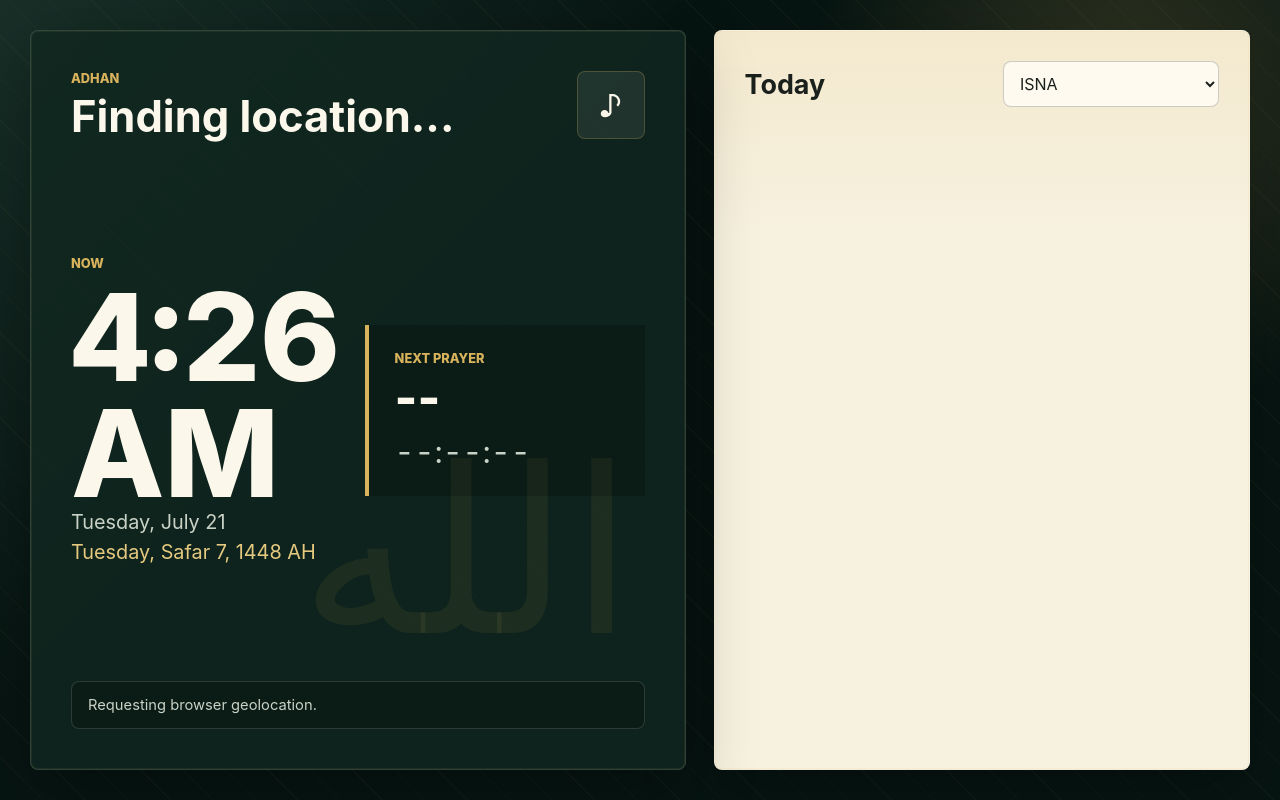
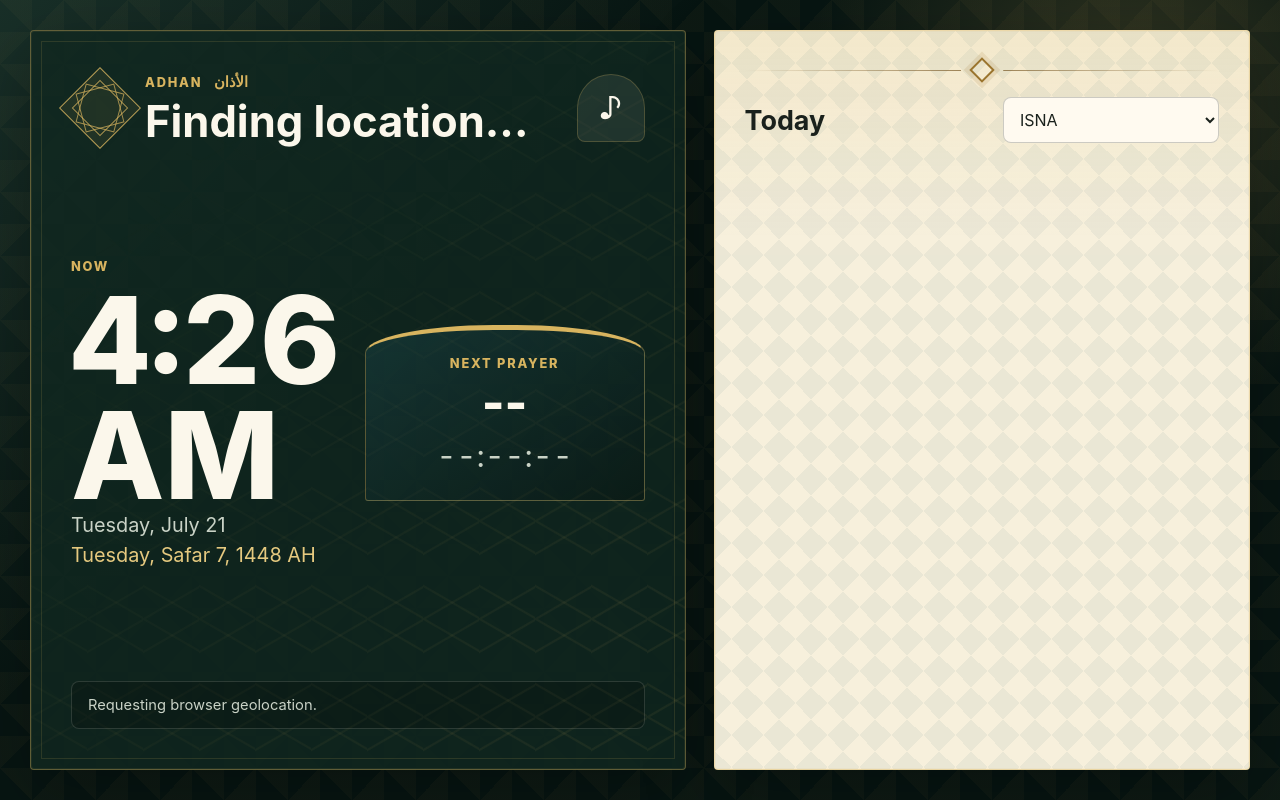
Before and after one commit to shafi/adhan, a plain HTML site: page index.html in a window 1280 px wide. Drawn offline with Linux system fonts and the light colour scheme.

Commit message:
Add Islamic geometric theme

```diff
--- a/index.html
+++ b/index.html
@@ -13,9 +13,12 @@
     <main class="app-shell">
       <section class="hero" aria-label="Current prayer status">
         <div class="topbar">
-          <div>
-            <p class="label">Adhan</p>
-            <h1 id="locationName">Finding location...</h1>
+          <div class="brand-block">
+            <div class="brand-mark" aria-hidden="true"><span></span></div>
+            <div>
+              <p class="label">Adhan <span class="arabic-label" lang="ar">الأذان</span></p>
+              <h1 id="locationName">Finding location...</h1>
+            </div>
           </div>
           <button id="audioButton" class="icon-button" type="button" title="Enable adhan audio" aria-label="Enable adhan audio">
             <span aria-hidden="true">♪</span>
@@ -40,6 +43,7 @@
       </section>
 
       <section class="schedule" aria-label="Daily prayer schedule">
+        <div class="ornament" aria-hidden="true"><span></span></div>
         <div class="section-heading">
           <h2>Today</h2>
           <select id="methodSelect" aria-label="Calculation method">
--- a/styles.css
+++ b/styles.css
@@ -1,12 +1,13 @@
 :root {
   color-scheme: dark;
   --bg: #071512;
-  --panel: #123329;
-  --panel-2: #f7f1df;
+  --panel: #0e382d;
+  --panel-2: #f7f0dc;
   --ink: #fbf7eb;
   --muted: #c9d2c6;
-  --accent: #d9b35c;
-  --accent-2: #6aa88d;
+  --accent: #d8b45f;
+  --accent-2: #4b9a7b;
+  --blue: #255f68;
   --line: rgba(217, 179, 92, 0.24);
   --danger: #f08a73;
   font-family:
@@ -27,7 +28,7 @@ body {
   background:
     linear-gradient(135deg, rgba(106, 168, 141, 0.18), transparent 34%),
     radial-gradient(circle at 88% 12%, rgba(217, 179, 92, 0.2), transparent 24%),
-    repeating-linear-gradient(45deg, rgba(217, 179, 92, 0.04) 0 1px, transparent 1px 30px),
+    repeating-conic-gradient(from 45deg at 50% 50%, rgba(217, 179, 92, 0.035) 0 12.5%, transparent 0 25%) 0 0 / 64px 64px,
     var(--bg);
   color: var(--ink);
 }
@@ -47,8 +48,8 @@ select {
 
 .hero,
 .schedule {
-  border: 1px solid rgba(248, 244, 232, 0.14);
-  border-radius: 8px;
+  border: 1px solid rgba(217, 179, 92, 0.4);
+  border-radius: 4px;
   background: rgba(16, 40, 32, 0.82);
   box-shadow: 0 24px 70px rgba(0, 0, 0, 0.28), inset 0 0 0 1px rgba(217, 179, 92, 0.08);
 }
@@ -61,18 +62,29 @@ select {
   padding: clamp(20px, 3.3vw, 40px);
   position: relative;
   overflow: hidden;
+  isolation: isolate;
 }
 
 .hero::before {
-  content: "الله";
+  content: "";
   position: absolute;
-  right: clamp(18px, 4vw, 54px);
-  bottom: clamp(58px, 9vw, 110px);
-  color: rgba(217, 179, 92, 0.08);
-  font-family: Georgia, "Times New Roman", serif;
-  font-size: clamp(7rem, 18vw, 17rem);
-  line-height: 1;
+  inset: 0;
+  background:
+    linear-gradient(30deg, transparent 24%, rgba(216, 180, 95, 0.07) 25%, rgba(216, 180, 95, 0.07) 26%, transparent 27%, transparent 74%, rgba(216, 180, 95, 0.07) 75%, rgba(216, 180, 95, 0.07) 76%, transparent 77%),
+    linear-gradient(150deg, transparent 24%, rgba(216, 180, 95, 0.07) 25%, rgba(216, 180, 95, 0.07) 26%, transparent 27%, transparent 74%, rgba(216, 180, 95, 0.07) 75%, rgba(216, 180, 95, 0.07) 76%, transparent 77%);
+  background-size: 56px 98px;
+  mask-image: linear-gradient(to bottom right, transparent 18%, #000 90%);
   pointer-events: none;
+  z-index: -1;
+}
+
+.hero::after {
+  content: "";
+  position: absolute;
+  inset: 10px;
+  border: 1px solid rgba(216, 180, 95, 0.14);
+  pointer-events: none;
+  z-index: -1;
 }
 
 .topbar,
@@ -90,9 +102,43 @@ select {
   color: var(--accent);
   font-size: clamp(0.72rem, 1vw, 0.86rem);
   font-weight: 800;
-  letter-spacing: 0;
+  letter-spacing: 0.14em;
   text-transform: uppercase;
 }
+
+.arabic-label {
+  margin-left: 0.45rem;
+  font-family: Georgia, "Times New Roman", serif;
+  font-size: 1.15em;
+  letter-spacing: 0;
+}
+
+.brand-block {
+  display: flex;
+  align-items: center;
+  gap: 16px;
+}
+
+.brand-mark {
+  position: relative;
+  width: clamp(42px, 5vw, 58px);
+  aspect-ratio: 1;
+  rotate: 45deg;
+  border: 1px solid rgba(216, 180, 95, 0.8);
+  background: rgba(216, 180, 95, 0.08);
+}
+
+.brand-mark::before,
+.brand-mark::after,
+.brand-mark span {
+  content: "";
+  position: absolute;
+  inset: 8px;
+  border: 1px solid rgba(216, 180, 95, 0.7);
+}
+
+.brand-mark::before { rotate: 30deg; }
+.brand-mark::after { rotate: 60deg; }
 
 h1,
 h2 {
@@ -115,7 +161,7 @@ h2 {
   width: clamp(50px, 5.6vw, 68px);
   aspect-ratio: 1;
   border: 1px solid var(--line);
-  border-radius: 8px;
+  border-radius: 50% 50% 8px 8px;
   background: rgba(248, 244, 232, 0.08);
   color: var(--ink);
   cursor: pointer;
@@ -160,8 +206,11 @@ h2 {
   align-self: center;
   min-width: min(280px, 36vw);
   padding: clamp(16px, 2.4vw, 26px);
-  border-left: 4px solid var(--accent);
-  background: rgba(0, 0, 0, 0.2);
+  border: 1px solid rgba(216, 180, 95, 0.38);
+  border-top: 5px solid var(--accent);
+  border-radius: 46% 46% 3px 3px / 28px 28px 3px 3px;
+  background: linear-gradient(145deg, rgba(37, 95, 104, 0.28), rgba(0, 0, 0, 0.22));
+  text-align: center;
 }
 
 .next-prayer {
@@ -201,6 +250,50 @@ h2 {
     linear-gradient(180deg, rgba(217, 179, 92, 0.13), transparent 28%),
     var(--panel-2);
   color: #1a211c;
+  position: relative;
+  overflow: hidden;
+}
+
+.schedule::before {
+  content: "";
+  position: absolute;
+  inset: 0;
+  opacity: 0.055;
+  background:
+    linear-gradient(45deg, var(--blue) 25%, transparent 25%) 0 0 / 32px 32px,
+    linear-gradient(-45deg, var(--blue) 25%, transparent 25%) 0 0 / 32px 32px,
+    linear-gradient(45deg, transparent 75%, var(--blue) 75%) 0 0 / 32px 32px,
+    linear-gradient(-45deg, transparent 75%, var(--blue) 75%) 0 0 / 32px 32px;
+  pointer-events: none;
+}
+
+.schedule > * {
+  position: relative;
+}
+
+.ornament {
+  display: flex;
+  align-items: center;
+  gap: 12px;
+  margin-bottom: 18px;
+}
+
+.ornament::before,
+.ornament::after {
+  content: "";
+  height: 1px;
+  flex: 1;
+  background: linear-gradient(90deg, transparent, rgba(111, 77, 24, 0.65));
+}
+
+.ornament::after { transform: scaleX(-1); }
+
+.ornament span {
+  width: 18px;
+  aspect-ratio: 1;
+  rotate: 45deg;
+  border: 2px solid #9a742d;
+  box-shadow: 0 0 0 4px rgba(154, 116, 45, 0.14);
 }
 
 .section-heading {
@@ -225,13 +318,15 @@ select {
   min-height: clamp(58px, 7.4vh, 82px);
   padding: 12px clamp(14px, 1.8vw, 22px);
   border: 1px solid rgba(26, 33, 28, 0.1);
-  border-radius: 8px;
-  background: rgba(255, 255, 255, 0.48);
+  border-radius: 3px;
+  border-left: 4px solid rgba(37, 95, 104, 0.3);
+  background: rgba(255, 253, 246, 0.66);
 }
 
 .prayer-row.active {
-  border-color: rgba(106, 168, 141, 0.7);
-  background: rgba(106, 168, 141, 0.18);
+  border-color: rgba(27, 112, 83, 0.75);
+  background: linear-gradient(90deg, rgba(56, 139, 107, 0.22), rgba(216, 180, 95, 0.12));
+  box-shadow: inset 0 0 0 1px rgba(216, 180, 95, 0.25);
 }
 
 .prayer-name {
```
